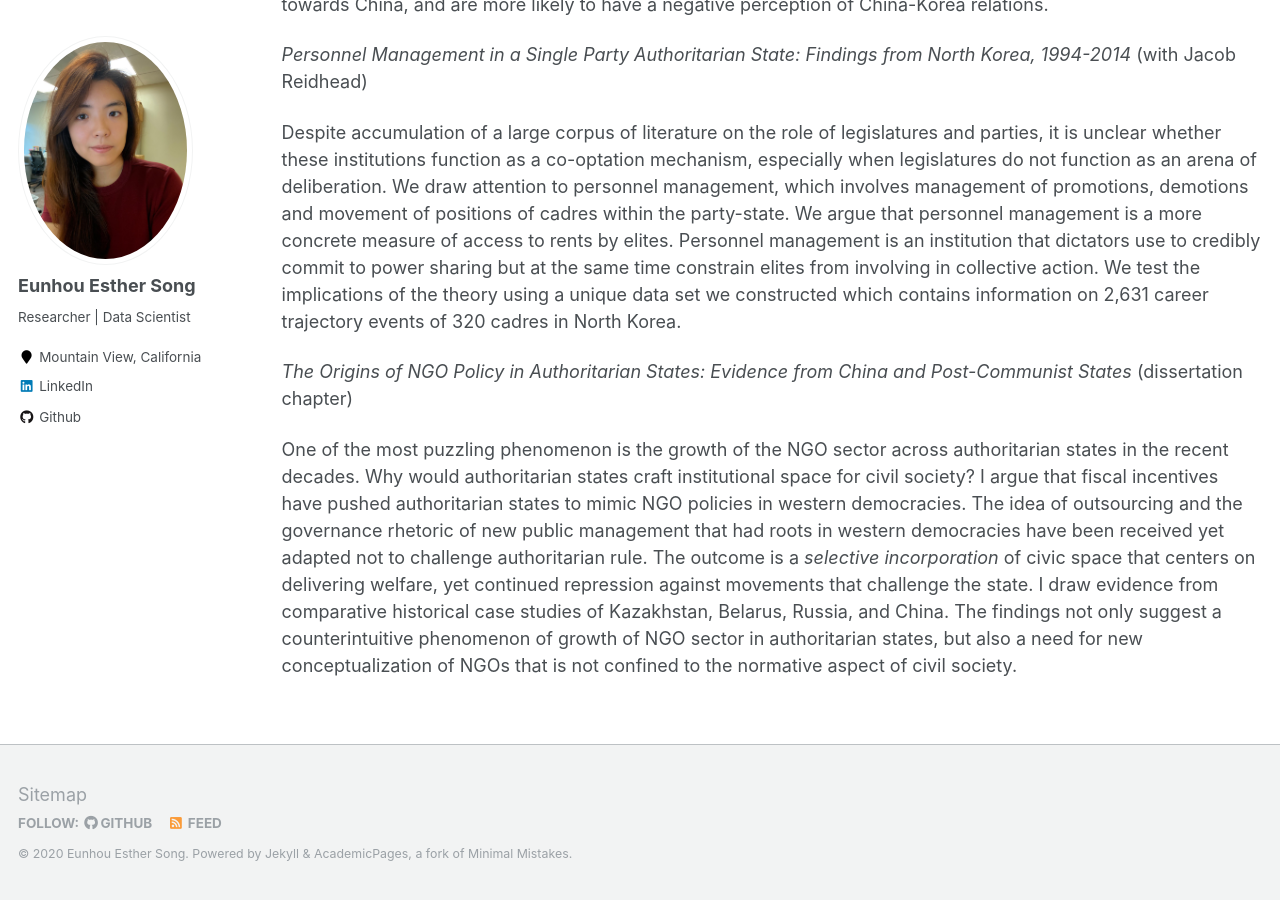
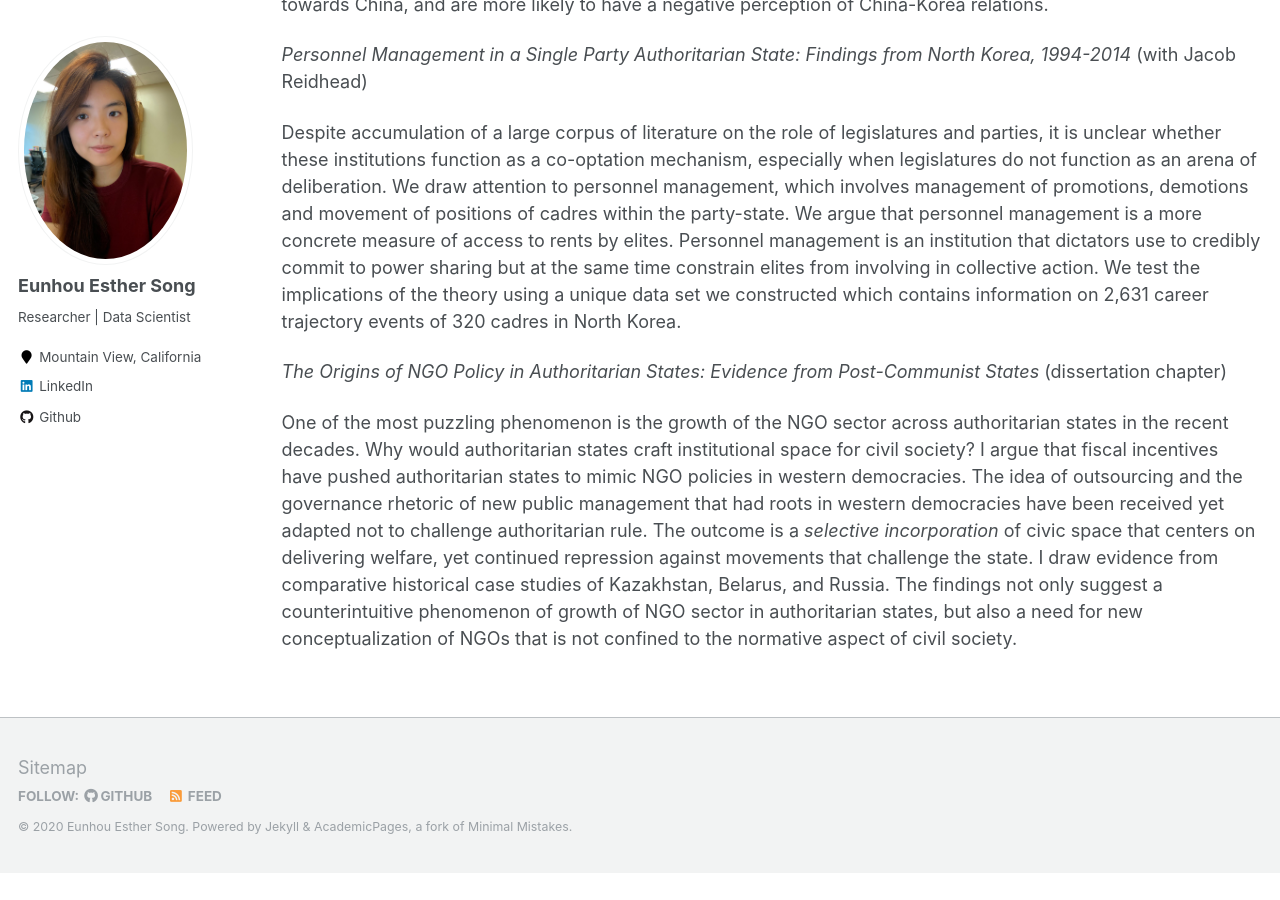
Before and after one commit to ehsong/ehsong.github.io, a Jekyll site: the page built from _pages/research.md, in a window 1280 px wide and 900 px high, scrolled down 1910 px. Built offline with Jekyll 4.4.1, drawn with Linux system fonts in a browser that asks for light colours; after the commit the page ends 2783 px from its top, so only the background shows below that.

Commit message:
Update research.md

```diff
--- a/_pages/research.md
+++ b/_pages/research.md
@@ -42,6 +42,6 @@ What are the effects of media framing on foreign policy? Parting from previous w
 
 Despite accumulation of a large corpus of literature on the role of legislatures and parties, it is unclear whether these institutions function as a co-optation mechanism, especially when legislatures do not function as an arena of deliberation. We draw attention to personnel management, which involves management of promotions, demotions and movement of positions of cadres within the party-state. We argue that personnel management is a more concrete measure of access to rents by elites. Personnel management is an institution that dictators use to credibly commit to power sharing but at the same time constrain elites from involving in collective action. We test the implications of the theory using a unique data set we constructed which contains information on 2,631 career trajectory events of 320 cadres in North Korea.
 
-*The Origins of NGO Policy in Authoritarian States: Evidence from China and Post-Communist States* (dissertation chapter)
+*The Origins of NGO Policy in Authoritarian States: Evidence from Post-Communist States* (dissertation chapter)
 
-One of the most puzzling phenomenon is the growth of the NGO sector across authoritarian states in the recent decades. Why would authoritarian states craft institutional space for civil society? I argue that fiscal incentives have pushed authoritarian states to mimic NGO policies in western democracies. The idea of outsourcing and the governance rhetoric of new public management that had roots in western democracies have been received yet adapted not to challenge authoritarian rule. The outcome is a *selective incorporation* of civic space that centers on delivering welfare, yet continued repression against movements that challenge the state. I draw evidence from comparative historical case studies of Kazakhstan, Belarus, Russia, and China. The findings not only suggest a counterintuitive phenomenon of growth of NGO sector in authoritarian states, but also a need for new conceptualization of NGOs that is not confined to the normative aspect of civil society.
+One of the most puzzling phenomenon is the growth of the NGO sector across authoritarian states in the recent decades. Why would authoritarian states craft institutional space for civil society? I argue that fiscal incentives have pushed authoritarian states to mimic NGO policies in western democracies. The idea of outsourcing and the governance rhetoric of new public management that had roots in western democracies have been received yet adapted not to challenge authoritarian rule. The outcome is a *selective incorporation* of civic space that centers on delivering welfare, yet continued repression against movements that challenge the state. I draw evidence from comparative historical case studies of Kazakhstan, Belarus, and Russia. The findings not only suggest a counterintuitive phenomenon of growth of NGO sector in authoritarian states, but also a need for new conceptualization of NGOs that is not confined to the normative aspect of civil society.
```
